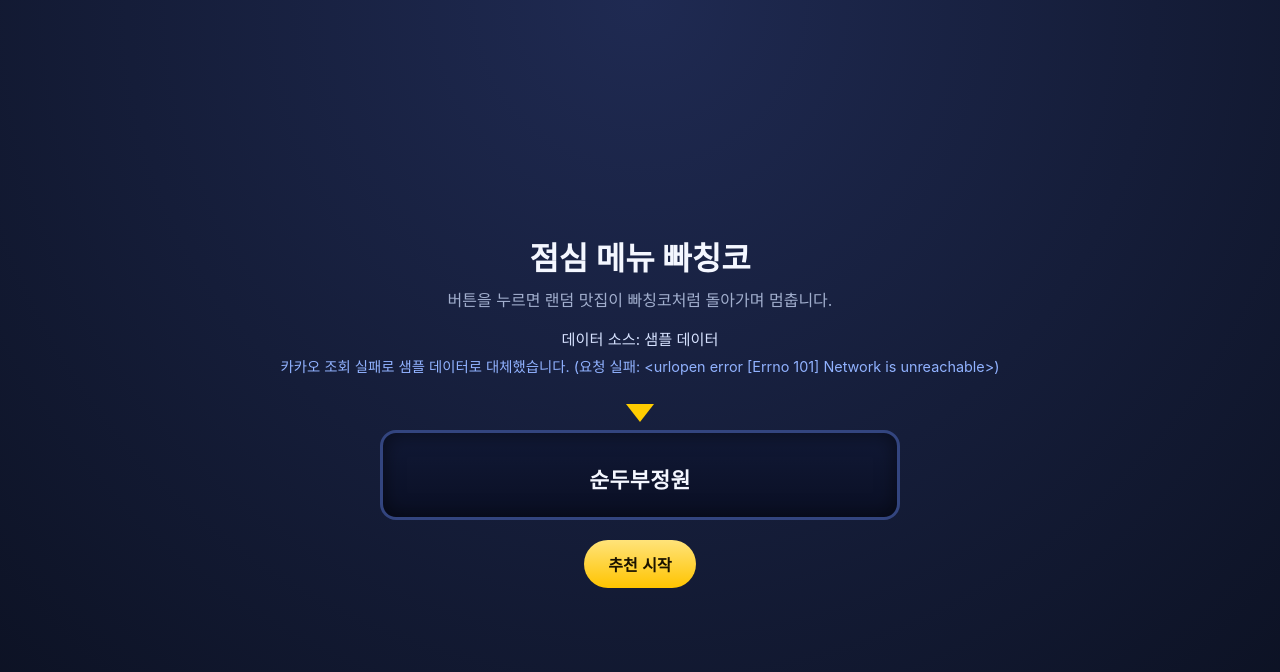
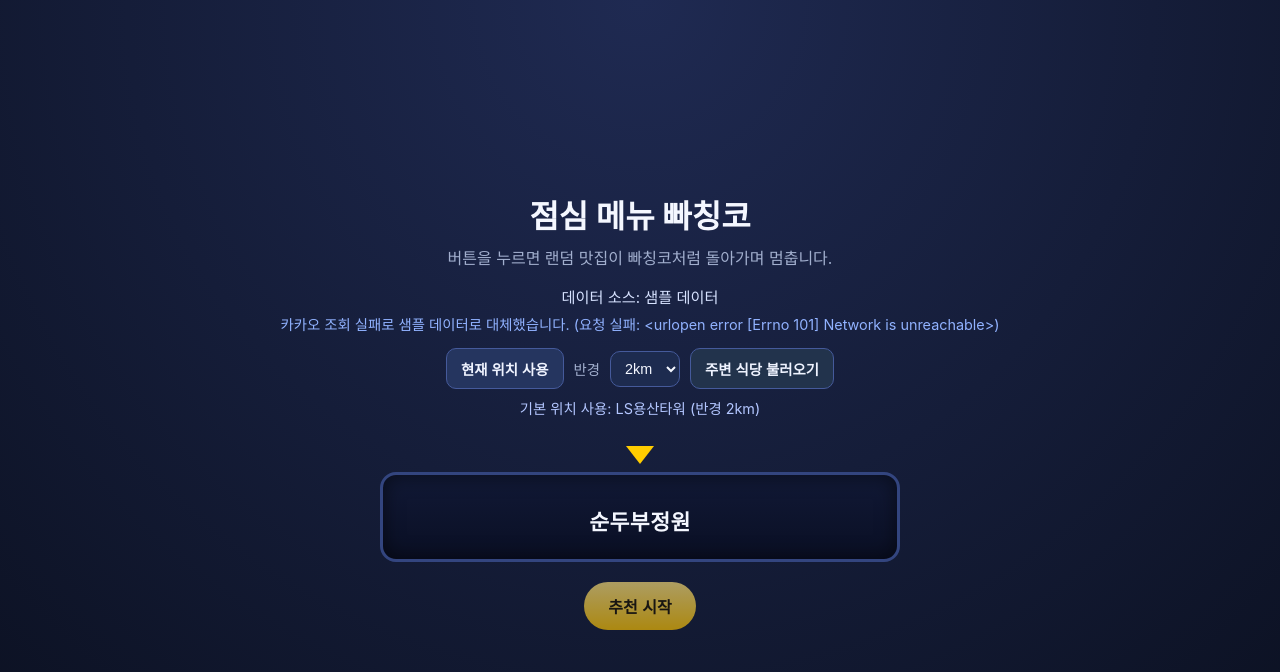
Before and after one commit to ypMarkJo/lunch_slotmachine, a Flask app: page / in a window 1280 px wide. Shown: the top 672 px of the page. Run offline with Flask 3, Linux system fonts and the light colour scheme; data that the repository does not hold is empty.

Commit message:
feat: add location and radius based restaurant search
Co-authored-by: Copilot <223556219+Copilot@users.noreply.github.com>

```diff
--- a/app.py
+++ b/app.py
@@ -1,12 +1,13 @@
 import os
 from pathlib import Path
 
-from flask import Flask, render_template
+from flask import Flask, jsonify, render_template, request
 
 from data.kakao_places import fetch_nearby_restaurants
 from data.restaurants import RESTAURANTS
 
 app = Flask(__name__)
+DEFAULT_LOCATION_LABEL = "LS용산타워"
 
 
 def load_dotenv(path: str = ".env") -> None:
@@ -30,33 +31,81 @@ def load_dotenv(path: str = ".env") -> None:
 load_dotenv()
 
 
-@app.get("/")
-def index():
+def parse_radius_km(raw: str | None, default: int = 2) -> int:
+    try:
+        value = int(raw) if raw is not None else default
+    except ValueError:
+        value = default
+    return max(1, min(5, value))
+
+
+def parse_coordinate(raw: str | None, minimum: float, maximum: float) -> float | None:
+    if raw is None:
+        return None
+    try:
+        value = float(raw)
+    except ValueError:
+        return None
+    if value < minimum or value > maximum:
+        return None
+    return value
+
+
+def build_restaurant_payload(radius_km: int, latitude: float | None = None, longitude: float | None = None) -> dict:
     api_key = os.getenv("KAKAO_REST_API_KEY")
+    using_current_location = latitude is not None and longitude is not None
+    location_label = "현재 위치" if using_current_location else DEFAULT_LOCATION_LABEL
+
     source = "샘플 데이터"
-    notice = "KAKAO_REST_API_KEY 미설정으로 샘플 데이터를 표시 중입니다."
+    notice = f"KAKAO_REST_API_KEY 미설정으로 샘플 데이터를 표시 중입니다. (반경 {radius_km}km)"
     restaurants = RESTAURANTS
 
     if api_key:
         try:
-            restaurants = fetch_nearby_restaurants(api_key=api_key, radius=2000, max_pages=3)
+            restaurants = fetch_nearby_restaurants(
+                api_key=api_key,
+                radius=radius_km * 1000,
+                max_pages=3,
+                latitude=latitude,
+                longitude=longitude,
+            )
             source = "카카오 로컬 API"
-            notice = "LS용산타워 반경 2km 식당 데이터를 표시 중입니다. (평점 데이터는 카카오 로컬 API 미제공)"
+            notice = f"{location_label} 반경 {radius_km}km 식당 데이터를 표시 중입니다. (평점 데이터는 카카오 로컬 API 미제공)"
             if not restaurants:
                 restaurants = RESTAURANTS
                 source = "샘플 데이터"
-                notice = "카카오 조회 결과가 비어 샘플 데이터로 대체했습니다."
+                notice = f"{location_label} 반경 {radius_km}km 조회 결과가 비어 샘플 데이터로 대체했습니다."
         except RuntimeError as error:
             restaurants = RESTAURANTS
             source = "샘플 데이터"
             notice = f"카카오 조회 실패로 샘플 데이터로 대체했습니다. ({error})"
 
+    return {
+        "restaurants": restaurants,
+        "source": source,
+        "notice": notice,
+        "location": location_label,
+    }
+
+
+@app.get("/")
+def index():
+    payload = build_restaurant_payload(radius_km=2)
     return render_template(
         "index.html",
-        restaurants=restaurants,
-        source=source,
-        notice=notice,
+        restaurants=payload["restaurants"],
+        source=payload["source"],
+        notice=payload["notice"],
     )
+
+
+@app.get("/api/restaurants")
+def api_restaurants():
+    radius_km = parse_radius_km(request.args.get("radius_km"), default=2)
+    latitude = parse_coordinate(request.args.get("lat"), minimum=-90.0, maximum=90.0)
+    longitude = parse_coordinate(request.args.get("lng"), minimum=-180.0, maximum=180.0)
+    payload = build_restaurant_payload(radius_km=radius_km, latitude=latitude, longitude=longitude)
+    return jsonify(payload)
 
 
 if __name__ == "__main__":
--- a/data/kakao_places.py
+++ b/data/kakao_places.py
@@ -34,8 +34,18 @@ def _find_center(api_key: str, keyword: str = "LS용산타워") -> tuple[float,
     return float(center["x"]), float(center["y"])
 
 
-def fetch_nearby_restaurants(api_key: str, radius: int = 2000, max_pages: int = 3) -> list[dict[str, Any]]:
-    center_x, center_y = _find_center(api_key=api_key)
+def fetch_nearby_restaurants(
+    api_key: str,
+    radius: int = 2000,
+    max_pages: int = 3,
+    latitude: float | None = None,
+    longitude: float | None = None,
+) -> list[dict[str, Any]]:
+    if latitude is not None and longitude is not None:
+        center_x = longitude
+        center_y = latitude
+    else:
+        center_x, center_y = _find_center(api_key=api_key)
     items: list[dict[str, Any]] = []
     seen: set[str] = set()
 
--- a/static/app.js
+++ b/static/app.js
@@ -5,12 +5,20 @@ const resultName = document.getElementById("resultName");
 const resultMeta = document.getElementById("resultMeta");
 const sourceText = document.getElementById("sourceText");
 const noticeText = document.getElementById("noticeText");
+const locationBtn = document.getElementById("locationBtn");
+const radiusSelect = document.getElementById("radiusSelect");
+const reloadBtn = document.getElementById("reloadBtn");
+const locationStatus = document.getElementById("locationStatus");
 
 const ITEM_HEIGHT = 90;
 const REPEAT_COUNT = 20;
 const apiUrl = window.API_URL || "./api/restaurants.php";
+const defaultLocationLabel = window.DEFAULT_LOCATION_LABEL || "LS용산타워";
 let spinning = false;
 let restaurants = [];
+let loading = false;
+let userCoords = null;
+let radiusKm = Number.parseInt(radiusSelect?.value || "2", 10) || 2;
 
 function applyRestaurants(data) {
   restaurants = Array.isArray(data.restaurants) ? data.restaurants : [];
@@ -20,6 +28,56 @@ function applyRestaurants(data) {
   if (noticeText) {
     noticeText.textContent = data.notice || "";
   }
+  if (!userCoords && locationStatus && data.location) {
+    locationStatus.textContent = `기본 위치 사용: ${data.location}`;
+  }
+}
+
+function setNotice(message) {
+  if (noticeText) {
+    noticeText.textContent = message;
+  }
+}
+
+function clampRadius(value) {
+  if (!Number.isFinite(value)) return 2;
+  return Math.min(5, Math.max(1, Math.round(value)));
+}
+
+function updateLocationUi() {
+  if (locationBtn) {
+    locationBtn.textContent = userCoords ? "기본 위치로 되돌리기" : "현재 위치 사용";
+  }
+  if (locationStatus) {
+    if (userCoords) {
+      locationStatus.textContent = `현재 위치 사용 중 (반경 ${radiusKm}km)`;
+    } else {
+      locationStatus.textContent = `기본 위치 사용: ${defaultLocationLabel} (반경 ${radiusKm}km)`;
+    }
+  }
+}
+
+function setLoading(state) {
+  loading = state;
+  if (reloadBtn) {
+    reloadBtn.disabled = state;
+  }
+  if (locationBtn) {
+    locationBtn.disabled = state;
+  }
+  if (radiusSelect) {
+    radiusSelect.disabled = state;
+  }
+}
+
+function buildApiUrl() {
+  const requestUrl = new URL(apiUrl, window.location.href);
+  requestUrl.searchParams.set("radius_km", String(radiusKm));
+  if (userCoords) {
+    requestUrl.searchParams.set("lat", String(userCoords.lat));
+    requestUrl.searchParams.set("lng", String(userCoords.lng));
+  }
+  return requestUrl.toString();
 }
 
 function buildReel() {
@@ -36,7 +94,7 @@ function buildReel() {
     }
   }
   reel.innerHTML = items.join("");
-  spinBtn.disabled = false;
+  spinBtn.disabled = loading;
 }
 
 function easeOutCubic(t) {
@@ -95,11 +153,12 @@ function spin() {
 }
 
 async function loadRestaurants() {
+  setLoading(true);
   spinBtn.disabled = true;
   reel.innerHTML = '<div class="item">불러오는 중...</div>';
 
   try {
-    const response = await fetch(apiUrl, { cache: "no-store" });
+    const response = await fetch(buildApiUrl(), { cache: "no-store" });
     if (!response.ok) {
       throw new Error(`HTTP ${response.status}`);
     }
@@ -110,7 +169,8 @@ async function loadRestaurants() {
     if (Array.isArray(embedded) && embedded.length > 0) {
       applyRestaurants({
         source: "Flask 내장 데이터",
-        notice: "PHP API 대신 Flask 렌더 데이터로 표시 중입니다.",
+        notice: "API 호출 실패로 내장 샘플 데이터를 표시 중입니다. 위치/반경 변경은 API 실행 시 사용할 수 있습니다.",
+        location: defaultLocationLabel,
         restaurants: embedded,
       });
     } else {
@@ -118,14 +178,88 @@ async function loadRestaurants() {
       if (sourceText) {
         sourceText.textContent = "데이터 소스: 로드 실패";
       }
-      if (noticeText) {
-        noticeText.textContent = `식당 데이터를 불러오지 못했습니다. (${error.message})`;
-      }
+      setNotice(`식당 데이터를 불러오지 못했습니다. (${error.message})`);
     }
   }
 
   buildReel();
+  updateLocationUi();
+  setLoading(false);
+}
+
+function requestCurrentLocation() {
+  if (!navigator.geolocation) {
+    setNotice("브라우저가 위치 정보를 지원하지 않아 기본 위치로 조회합니다.");
+    return;
+  }
+
+  setLoading(true);
+  setNotice("현재 위치를 가져오는 중입니다...");
+
+  navigator.geolocation.getCurrentPosition(
+    (position) => {
+      userCoords = {
+        lat: position.coords.latitude,
+        lng: position.coords.longitude,
+      };
+      updateLocationUi();
+      loadRestaurants();
+    },
+    (error) => {
+      setLoading(false);
+      updateLocationUi();
+      switch (error.code) {
+        case error.PERMISSION_DENIED:
+          setNotice("위치 권한이 거부되어 기본 위치로 조회합니다.");
+          break;
+        case error.TIMEOUT:
+          setNotice("위치 확인 시간이 초과되어 기본 위치로 조회합니다.");
+          break;
+        default:
+          setNotice("현재 위치를 확인하지 못해 기본 위치로 조회합니다.");
+          break;
+      }
+    },
+    {
+      enableHighAccuracy: true,
+      timeout: 10000,
+      maximumAge: 60000,
+    }
+  );
 }
 
 spinBtn.addEventListener("click", spin);
+if (reloadBtn) {
+  reloadBtn.addEventListener("click", () => {
+    if (!loading) {
+      loadRestaurants();
+    }
+  });
+}
+if (radiusSelect) {
+  radiusSelect.addEventListener("change", () => {
+    radiusKm = clampRadius(Number.parseInt(radiusSelect.value, 10));
+    updateLocationUi();
+    if (!loading) {
+      loadRestaurants();
+    }
+  });
+}
+if (locationBtn) {
+  locationBtn.addEventListener("click", () => {
+    if (loading) return;
+
+    if (userCoords) {
+      userCoords = null;
+      updateLocationUi();
+      setNotice(`기본 위치(${defaultLocationLabel})로 전환했습니다.`);
+      loadRestaurants();
+      return;
+    }
+
+    requestCurrentLocation();
+  });
+}
+
+updateLocationUi();
 loadRestaurants();
--- a/static/style.css
+++ b/static/style.css
@@ -44,6 +44,56 @@ h1 {
 .notice {
   margin: 6px 0 0;
   color: #91b2ff;
+  font-size: 0.9rem;
+}
+
+.controls {
+  margin: 14px auto 8px;
+  width: min(620px, 92vw);
+  display: flex;
+  flex-wrap: wrap;
+  gap: 10px;
+  justify-content: center;
+  align-items: center;
+}
+
+.control-btn {
+  border: 1px solid #455a9b;
+  border-radius: 10px;
+  padding: 9px 14px;
+  font-size: 0.9rem;
+  font-weight: 600;
+  color: #eff3ff;
+  background: #25355f;
+  cursor: pointer;
+}
+
+.control-btn.secondary {
+  background: #22334c;
+}
+
+.control-btn:disabled {
+  opacity: 0.65;
+  cursor: not-allowed;
+}
+
+.radius-label {
+  color: var(--muted);
+  font-size: 0.9rem;
+}
+
+.radius-select {
+  border: 1px solid #455a9b;
+  border-radius: 10px;
+  padding: 8px 10px;
+  color: var(--text);
+  background: #1d2b4f;
+  font-size: 0.9rem;
+}
+
+.location-status {
+  margin: 4px 0 10px;
+  color: #b3c6ff;
   font-size: 0.9rem;
 }
 
--- a/templates/index.html
+++ b/templates/index.html
@@ -10,8 +10,21 @@
     <main class="container">
       <h1>점심 메뉴 빠칭코</h1>
       <p class="sub">버튼을 누르면 랜덤 맛집이 빠칭코처럼 돌아가며 멈춥니다.</p>
-      <p class="source">데이터 소스: {{ source }}</p>
-      <p class="notice">{{ notice }}</p>
+      <p id="sourceText" class="source">데이터 소스: {{ source }}</p>
+      <p id="noticeText" class="notice">{{ notice }}</p>
+      <section class="controls">
+        <button id="locationBtn" class="control-btn" type="button">현재 위치 사용</button>
+        <label class="radius-label" for="radiusSelect">반경</label>
+        <select id="radiusSelect" class="radius-select">
+          <option value="1">1km</option>
+          <option value="2" selected>2km</option>
+          <option value="3">3km</option>
+          <option value="4">4km</option>
+          <option value="5">5km</option>
+        </select>
+        <button id="reloadBtn" class="control-btn secondary" type="button">주변 식당 불러오기</button>
+      </section>
+      <p id="locationStatus" class="location-status">기본 위치 사용: LS용산타워</p>
 
       <section class="machine">
         <div class="pointer"></div>
@@ -29,6 +42,8 @@
     </main>
 
     <script>
+      window.API_URL = {{ url_for('api_restaurants')|tojson }};
+      window.DEFAULT_LOCATION_LABEL = "LS용산타워";
       window.RESTAURANTS = {{ restaurants|tojson }};
     </script>
     <script src="{{ url_for('static', filename='app.js') }}"></script>
```
Also changed, not shown: README.md, 2 other files.
